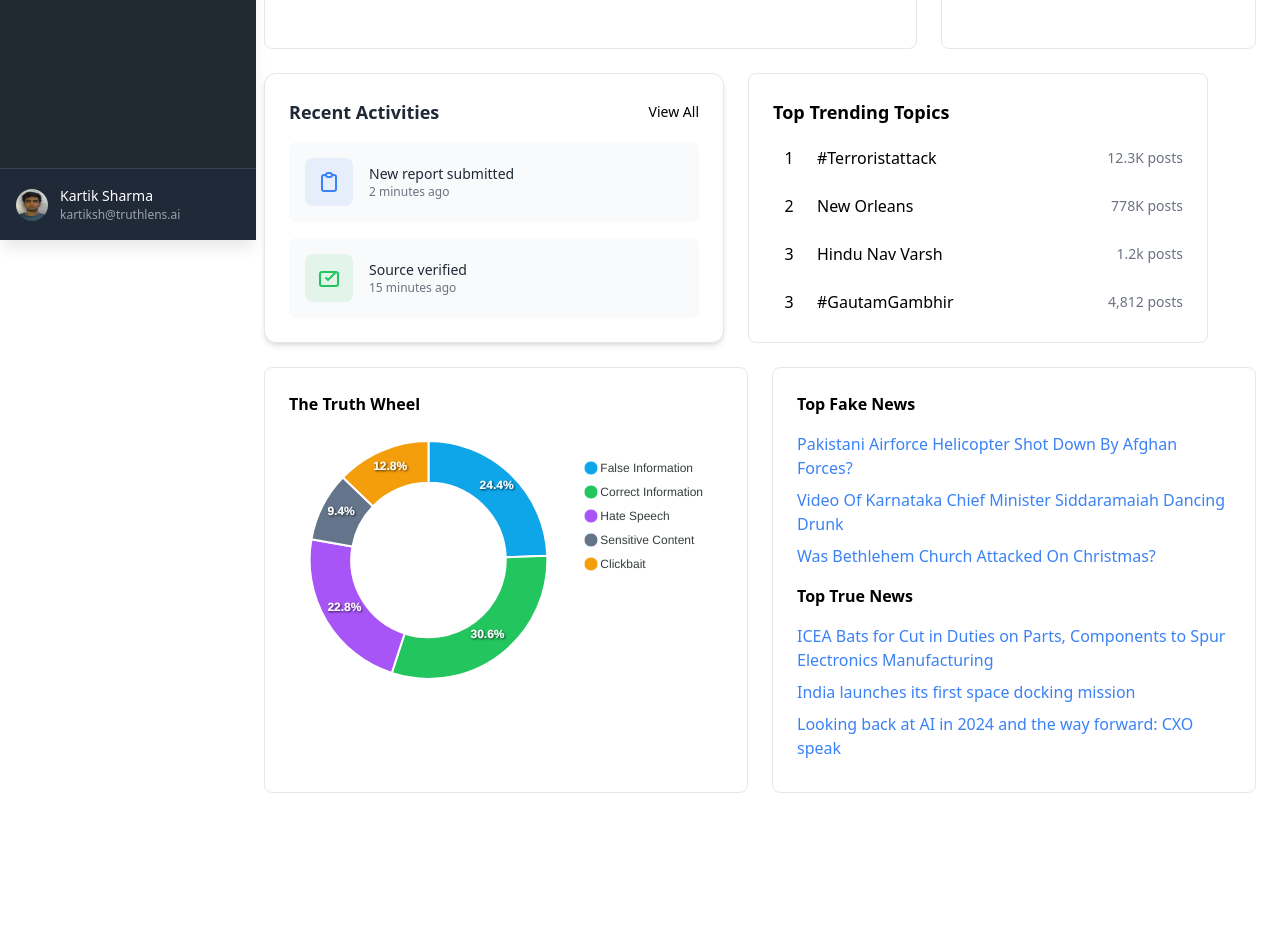
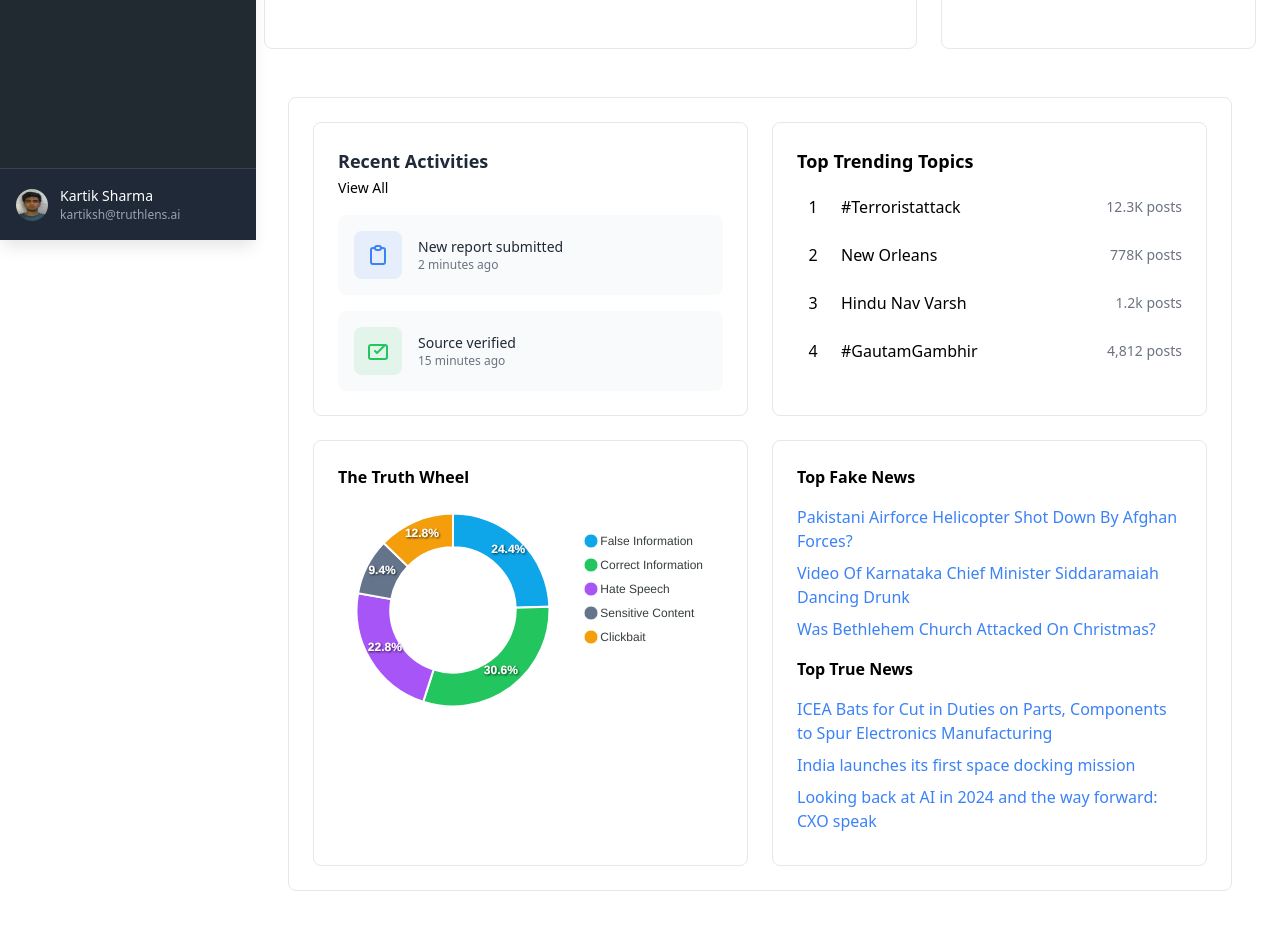
Before and after one commit to soodaryan/TruthLens, a React (Create React App) app in the folder frontend/: page /analytics in a window 1280 px wide. Shown: the part 560-1490 px from the top of the page. Before the commit the page ends 1377 px from the top, so only its background shows below. Built offline with nearby package versions, Linux system fonts and the light colour scheme.

Commit message:
Site changes

```diff
--- a/frontend/src/components/Analytics.jsx
+++ b/frontend/src/components/Analytics.jsx
@@ -248,22 +248,17 @@ const Analytics = () => {
         <div>
 
         </div>
+        <section className="p-6 space-y-6">
+          <div className="bg-white rounded-lg border border-gray-200 p-6">
             <div className="grid grid-cols-2 gap-6">
-
-          <div className="p-6 bg-white border border-gray-200 rounded-xl shadow-md">
-            <div className="flex items-center justify-between mb-4">
+              {/* Quadrant 1: Recent Activities */}
+              <div className="bg-white border rounded-lg p-6">
                 <h3 className="text-lg font-semibold text-gray-800">Recent Activities</h3>
                 <button className="text-sm text-primary-600 hover:underline">View All</button>
-            </div>
-            <div className="space-y-4">
+                <div className="space-y-4 mt-4">
                   <div className="flex items-center p-4 bg-gray-50 rounded-lg hover:bg-gray-100 transition">
                     <div className="flex-shrink-0 bg-blue-500/10 rounded-lg p-3">
-                  <svg
-                    className="h-6 w-6 text-blue-500"
-                    fill="none"
-                    stroke="currentColor"
-                    viewBox="0 0 24 24"
-                  >
+                      <svg className="h-6 w-6 text-blue-500" fill="none" stroke="currentColor" viewBox="0 0 24 24">
                         <path
                           strokeLinecap="round"
                           strokeLinejoin="round"
@@ -279,12 +274,7 @@ const Analytics = () => {
                   </div>
                   <div className="flex items-center p-4 bg-gray-50 rounded-lg hover:bg-gray-100 transition">
                     <div className="flex-shrink-0 bg-green-500/10 rounded-lg p-3">
-                  <svg
-                    className="h-6 w-6 text-green-500"
-                    fill="none"
-                    stroke="currentColor"
-                    viewBox="0 0 24 24"
-                  >
+                      <svg className="h-6 w-6 text-green-500" fill="none" stroke="currentColor" viewBox="0 0 24 24">
                         <path
                           strokeLinecap="round"
                           strokeLinejoin="round"
@@ -300,59 +290,51 @@ const Analytics = () => {
                   </div>
                 </div>
               </div>
+
+              {/* Quadrant 2: Top Trending Topics */}
               <div className="bg-white border rounded-lg p-6">
                 <h3 className="text-lg font-semibold mb-4">Top Trending Topics</h3>
                 <div className="space-y-4">
                   <div className="flex items-center justify-between">
                     <div className="flex items-center">
-                  <span className="w-8 h-8 rounded-full bg-primary-100 flex items-center justify-center text-primary-600">
-                    1
-                  </span>
+                      <span className="w-8 h-8 rounded-full bg-primary-100 flex items-center justify-center text-primary-600">1</span>
                       <span className="ml-3">#Terroristattack</span>
                     </div>
                     <span className="text-sm text-gray-500">12.3K posts</span>
                   </div>
                   <div className="flex items-center justify-between">
                     <div className="flex items-center">
-                  <span className="w-8 h-8 rounded-full bg-primary-100 flex items-center justify-center text-primary-600">
-                    2
-                  </span>
+                      <span className="w-8 h-8 rounded-full bg-primary-100 flex items-center justify-center text-primary-600">2</span>
                       <span className="ml-3">New Orleans</span>
                     </div>
                     <span className="text-sm text-gray-500">778K posts</span>
                   </div>
                   <div className="flex items-center justify-between">
                     <div className="flex items-center">
-                  <span className="w-8 h-8 rounded-full bg-primary-100 flex items-center justify-center text-primary-600">
-                    3
-                  </span>
+                      <span className="w-8 h-8 rounded-full bg-primary-100 flex items-center justify-center text-primary-600">3</span>
                       <span className="ml-3">Hindu Nav Varsh</span>
                     </div>
                     <span className="text-sm text-gray-500">1.2k posts</span>
                   </div>
                   <div className="flex items-center justify-between">
                     <div className="flex items-center">
-                  <span className="w-8 h-8 rounded-full bg-primary-100 flex items-center justify-center text-primary-600">
-                    3
-                  </span>
+                      <span className="w-8 h-8 rounded-full bg-primary-100 flex items-center justify-center text-primary-600">4</span>
                       <span className="ml-3">#GautamGambhir</span>
                     </div>
                     <span className="text-sm text-gray-500">4,812 posts</span>
                   </div>
                 </div>
               </div>
-          {/* Trend Insights */}
-        <div className="lg:col-span-4 space-y-6">
-          {/* Top Trends */}
-          <div className="flex flex-col grid grid-cols-2 gap-6 lg:col-span-2">
-            <div className="bg-white border rounded-lg p-6 w-50">
-              <h4 className="text-md font-semibold mb-4">The Truth Wheel </h4>
+
+              {/* Quadrant 3: The Truth Wheel */}
+              <div className="bg-white border rounded-lg p-6">
+                <h4 className="text-md font-semibold mb-4">The Truth Wheel</h4>
                 <div id="pattern-chart" className="h-64"></div>
               </div>
-            <div className="bg-white border rounded-lg p-6 w-50">
-              <h4 className="text-md font-semibold mb-4">
-                Top Fake News
-              </h4>
+
+              {/* Quadrant 4: Fake and True News */}
+              <div className="bg-white border rounded-lg p-6">
+                <h4 className="text-md font-semibold mb-4">Top Fake News</h4>
                 <p className="text-md mb-2">
                   <a
                     href="https://newschecker.in/fact-check/pakistani-airforce-helicopter-shot-down-by-afghan-forces-old-video-viral-with-false-claim/"
@@ -383,9 +365,7 @@ const Analytics = () => {
                     Was Bethlehem Church Attacked On Christmas?
                   </a>
                 </p>
-              <h4 className="text-md font-semibold mb-4 mt-4 ">
-                Top True News
-              </h4>
+                <h4 className="text-md font-semibold mb-4 mt-4">Top True News</h4>
                 <p className="text-md mb-2">
                   <a
                     href="https://www.latestly.com/agency-news/latest-news-icea-bats-for-cut-in-duties-on-parts-components-to-spur-electronics-manufacturing-6534041.html"
@@ -419,8 +399,9 @@ const Analytics = () => {
               </div>
             </div>
           </div>
+        </section>
 
-        </div>
+
       </section>
     </>
   );
--- a/frontend/src/components/Signin.css
+++ b/frontend/src/components/Signin.css
@@ -51,6 +51,7 @@
     border: none;
     border-radius: 5px;
     color: #fff;
+    margin-top: 10px;
     font-size: 16px;
     cursor: pointer;
   }
```
Lines whose indentation alone changed are shown as unchanged.
